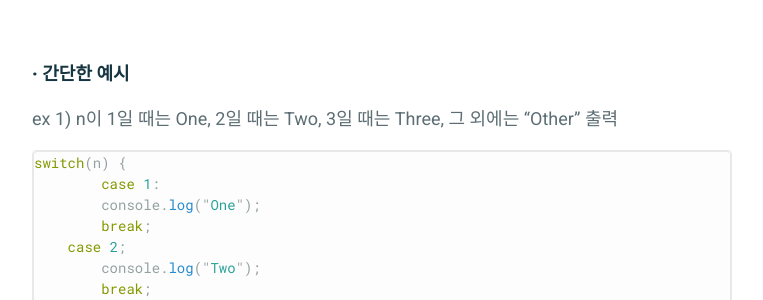
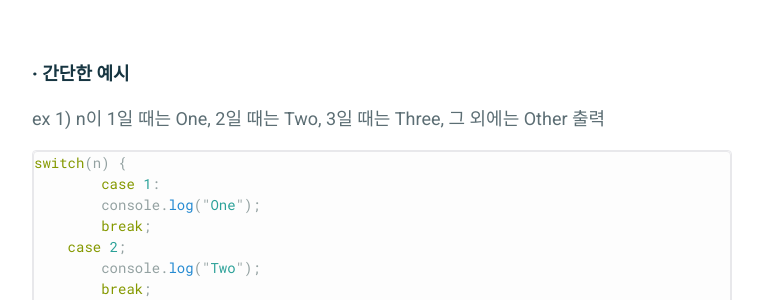
Before and after one commit to absolutelyfullycapable/absolutelyfullycapable.github.io, a Jekyll site: the page built from _posts/2020-09-19-javascript-제어문-조건문.md, in a window 1280 px wide and 900 px high, scrolled down 6443 px. Shown: the part 152-452 px from the top of the window, without its empty margins (258-1021 px from the left). Built offline with Jekyll 4.4.1, drawn with Linux system fonts in a browser that asks for light colours.

Commit message:
modify content

````diff
--- a/_posts/2020-09-19-javascript-제어문-조건문.md
+++ b/_posts/2020-09-19-javascript-제어문-조건문.md
@@ -307,7 +307,7 @@ switch(상수값) {
 
 ##### **· 간단한 예시**
 
-ex 1) n이 1일 때는 One, 2일 때는 Two, 3일 때는 Three, 그 외에는 "Other" 출력
+ex 1) n이 1일 때는 One, 2일 때는 Two, 3일 때는 Three, 그 외에는 Other 출력
 
 ```js
 switch(n) {
````
